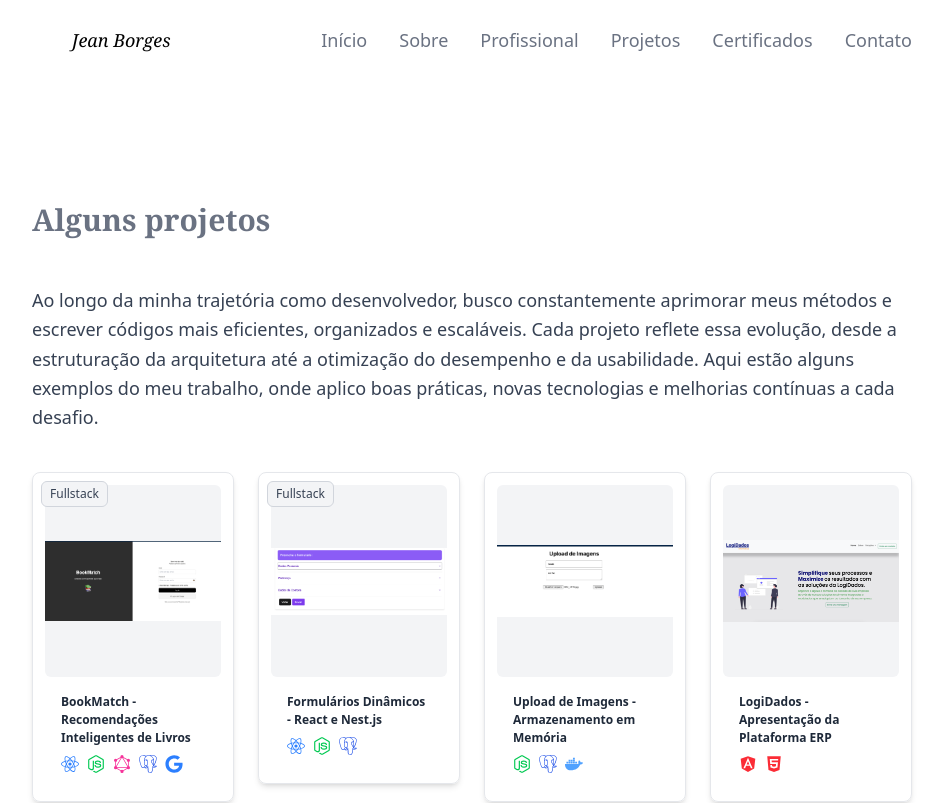
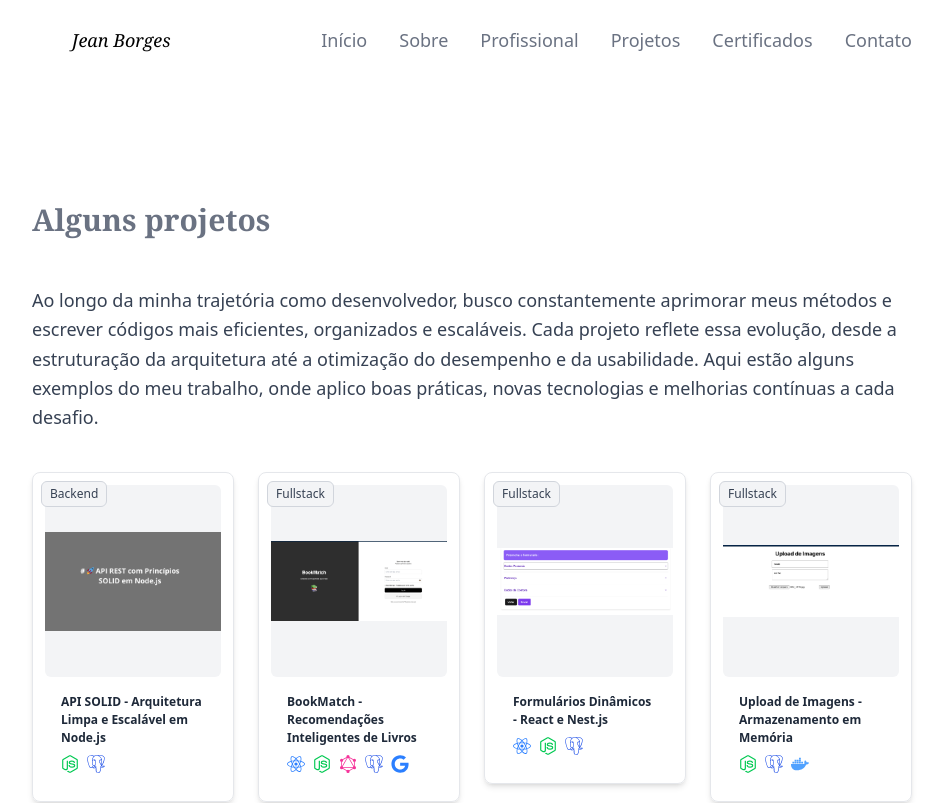
Before and after one commit to JeanDares/new-portifolio, a React (Vite) app: page /projects in a window 1280 px wide. Shown: the top 803 px of the page, without its empty margins (168-1111 px from the left). Built offline with nearby package versions, Linux system fonts and the light colour scheme.

Commit message:
add new projetc

```diff
--- a/src/pages/projects/Projects.tsx
+++ b/src/pages/projects/Projects.tsx
@@ -8,6 +8,7 @@ import forms from '../../assets/forms.png';
 import logidados from '../../assets/logidados.png';
 import projeto_back from '../../assets/projeto_back.png';
 import uploadImage from '../../assets/uploadImage.png';
+import solid1 from '../../assets/solid1.png';
 import { useState } from 'react';
 
 // Definindo o tipo dos projetos
@@ -24,6 +25,14 @@ interface Project {
 
 
 const projects: Project[] = [
+    {
+        image: solid1,
+        title: "API SOLID - Arquitetura Limpa e Escalável em Node.js",
+        description: "Uma API desenvolvida com Node.js, seguindo os princípios SOLID para garantir um código modular, reutilizável e de fácil manutenção. O projeto implementa Inversão de Dependência, Segregação de Interfaces e Responsabilidade Única, organizando as responsabilidades entre casos de uso, repositórios, provedores e controladores.",
+        technologies: ["Node.js", "PostgreSQL",],
+        githublinkback: "https://github.com/JeanDares/princ-pios_solid_api_rest/tree/main",
+        type: "Backend", // Aqui indicamos o tipo do projeto
+    },
     {
         image: bookmatch,
         title: "BookMatch - Recomendações Inteligentes de Livros",
@@ -51,7 +60,8 @@ const projects: Project[] = [
         "technologies": ["Node.js", "PostgreSQL", "Docker"],
         "githublinkback": "https://github.com/JeanDares/bkn-uploadImg",
         "githubLinkfront": "https://github.com/JeanDares/frn-uploadimg",
-        "liveDemoLink": "https://frn-uploadimg.onrender.com/"
+        "liveDemoLink": "https://frn-uploadimg.onrender.com/",
+        "type": "Fullstack",
     },
     {
         "image": logidados,
@@ -59,7 +69,8 @@ const projects: Project[] = [
         "description": "Um site institucional desenvolvido para a empresa LogiDados, apresentando sua solução ERP de forma clara e profissional. Construído como um site estático em React, o projeto destaca os principais recursos da plataforma e seus benefícios para a gestão empresarial.",
         "technologies": ["Angular", "HTML"],
         "githubLinkfront": "https://github.com/JeanDares/logidados",
-        "liveDemoLink": "https://site.logidados.com.br/"
+        "liveDemoLink": "https://site.logidados.com.br/",
+        "type": "Frontend",
     },
     {
         "image": projeto_back,
@@ -67,6 +78,7 @@ const projects: Project[] = [
         "description": "Um sistema de autenticação de usuários desenvolvido com Node.js e PostgreSQL. Permite o cadastro de novos usuários, login e logout, além de verificar a autenticidade das credenciais. As senhas são criptografadas antes de serem armazenadas no banco de dados.",
         "technologies": ["Node.js", "PostgreSQL"],
         "githublinkback": "https://github.com/JeanDares/bkn_auth/tree/main",
+        "type": "Backend",
     },
 
 
```
Also changed, not shown: src/assets/solid1.png (added).
